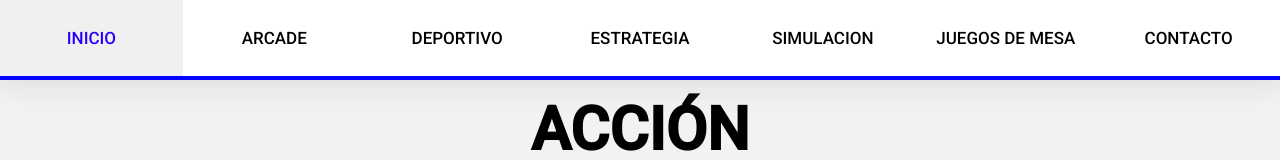
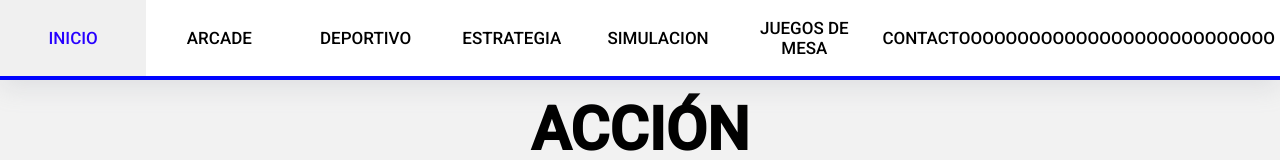
Before and after one commit to FranSilvaMartin/fransilvamartin.github.io, a plain HTML site: page accion.html in a window 1280 px wide. Shown: the top 160 px of the page. Drawn offline with Linux system fonts and the light colour scheme; a script that the page names is missing.

Commit message:
Modificación del texto en el menú

```diff
--- a/accion.html
+++ b/accion.html
@@ -22,7 +22,7 @@
 		<a href="estrategia.html">Estrategia</a>
 		<a href="simulacion.html">Simulacion</a>
 		<a href="#5">Juegos de Mesa</a>
-		<a href="#6">Contacto</a>
+		<a href="#6">Contactooooooooooooooooooooooooooo</a>
 	</nav>
 	<div class="titulo" id="volver">
 		<h1>ACCIÓN</h1>
```
